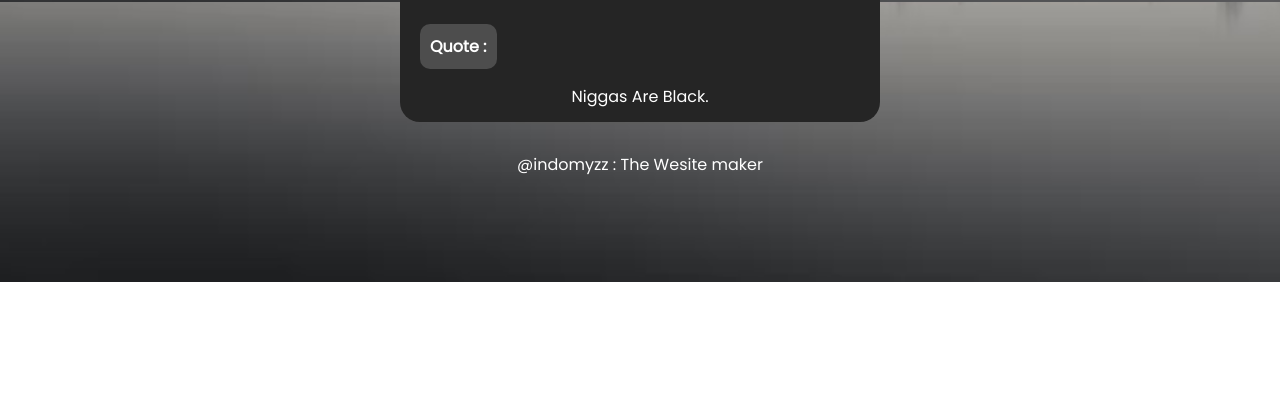
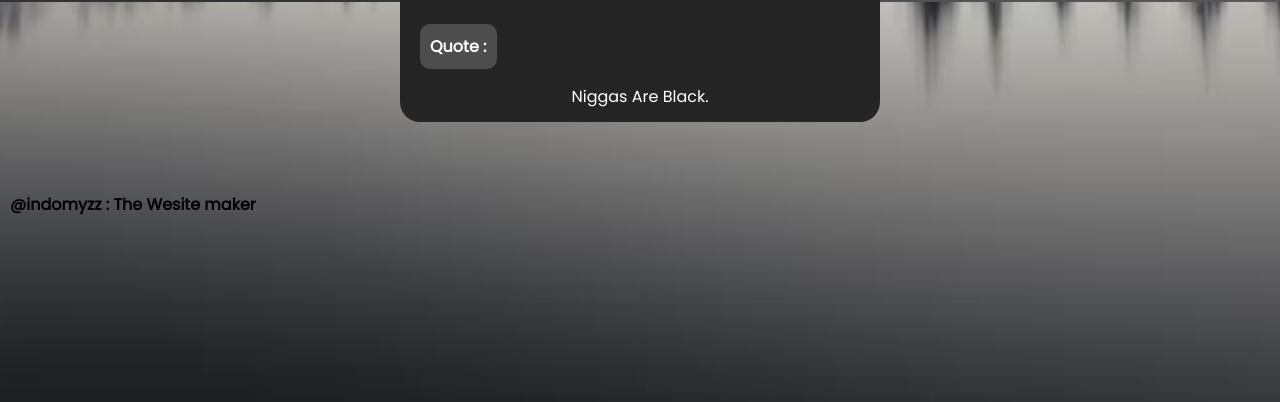
Before and after one commit to ismail-elmoubaraki-portfolio/ismail-elmoubaraki-portfolio.github.io, a plain HTML site: page index.html in a window 1280 px wide. Shown: the part 798-1200 px from the top of the page. Before the commit the page ends 1080 px from the top, so only its background shows below. Drawn offline with Linux system fonts and the light colour scheme; some icons are missing; a web font is replaced by a local one.

Commit message:
Update styles.css

```diff
--- a/styles.css
+++ b/styles.css
@@ -67,7 +67,24 @@ h4{
     padding: 10px;
     border-radius: 10px;
 }
+.instagram-section {
+    display: flex;
+    align-items: center;
+    margin-top: 20px;
+  }
 
+  .instagram-icon {
+    color: #000000;
+    font-size: 4em;
+    margin-right: 10px;
+  }
+
+  .instagram-handle {
+    color: #000000;
+    margin-bottom: 80px;
+    font-size: 1em;
+    font-weight: bold;
+  }
 p{
     margin-top: 80px;
 }
```
